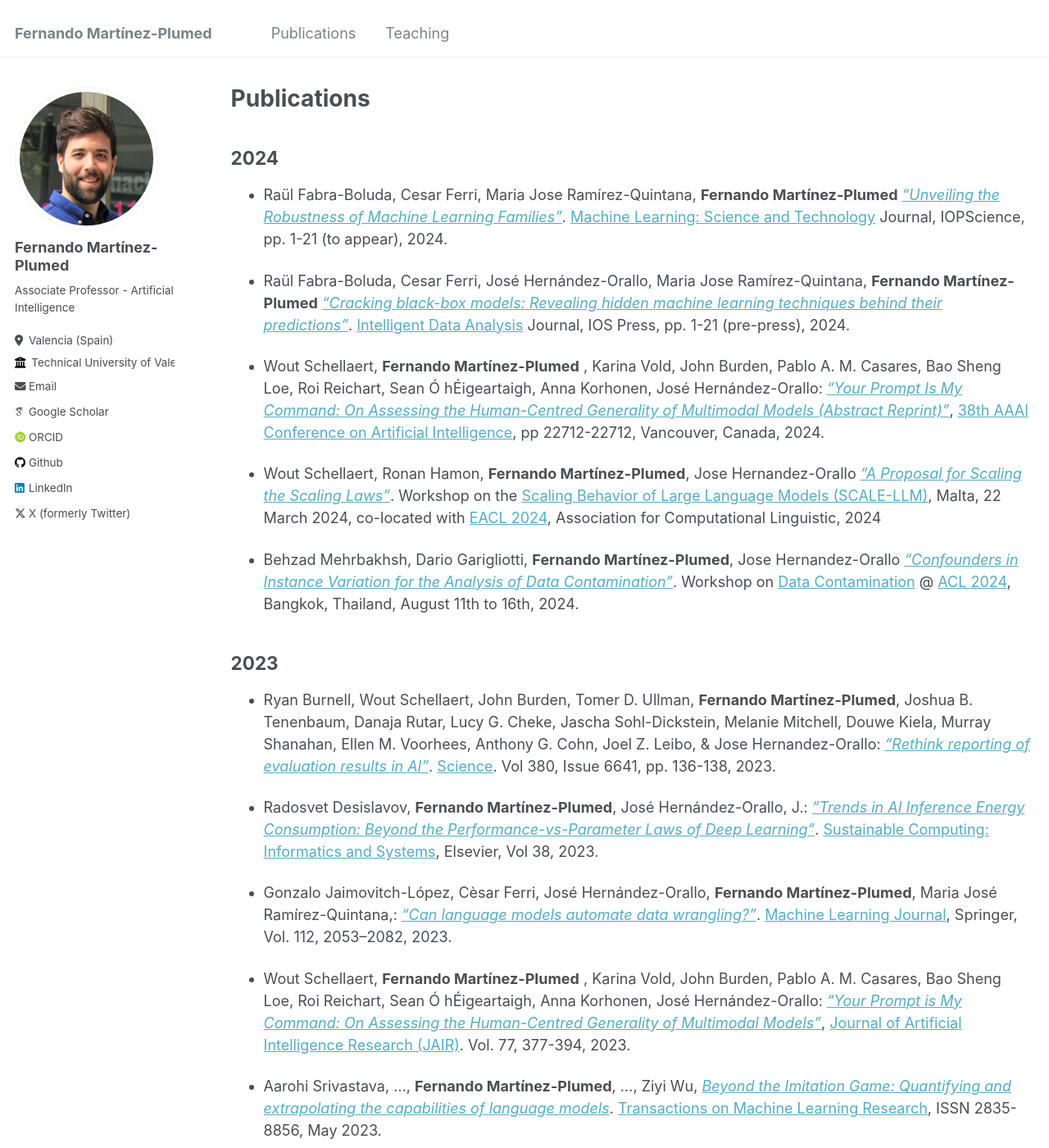
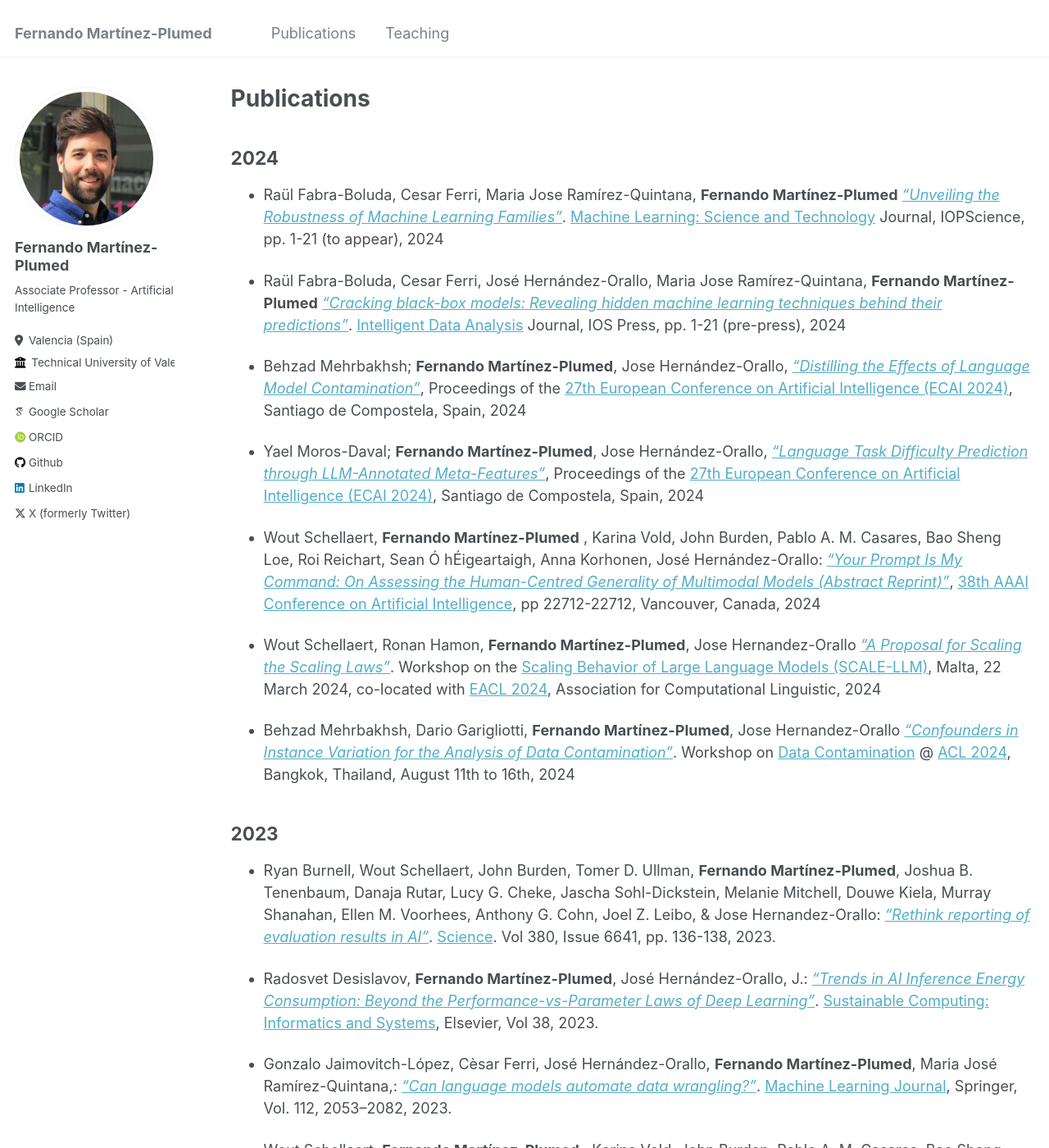
Before and after one commit to nandomp/nandomp.github.io, a Jekyll site: the page built from _pages/publications.md, in a window 1280 px wide and 1400 px high. Shown: the whole window at 82% size. Built offline with Jekyll 4.4.1, drawn with Linux system fonts in a browser that asks for light colours; some web fonts are replaced.

Commit message:
Update publications.md

```diff
--- a/_pages/publications.md
+++ b/_pages/publications.md
@@ -8,15 +8,19 @@ author_profile: true
 2024
 ----
 
-* Raül Fabra-Boluda, Cesar Ferri, Maria Jose Ramírez-Quintana, **Fernando Martínez-Plumed** [*"Unveiling the Robustness of Machine Learning Families"*](). [Machine Learning: Science and Technology](https://iopscience.iop.org/journal/2632-2153) Journal, IOPScience, pp. 1-21 (to appear), 2024.
+* Raül Fabra-Boluda, Cesar Ferri, Maria Jose Ramírez-Quintana, **Fernando Martínez-Plumed** [*"Unveiling the Robustness of Machine Learning Families"*](). [Machine Learning: Science and Technology](https://iopscience.iop.org/journal/2632-2153) Journal, IOPScience, pp. 1-21 (to appear), 2024
 
-* Raül Fabra-Boluda, Cesar Ferri, José Hernández-Orallo, Maria Jose Ramírez-Quintana, **Fernando Martínez-Plumed** [*"Cracking black-box models: Revealing hidden machine learning techniques behind their predictions"*](https://doi.org/10.3233/IDA-230707). [Intelligent Data Analysis](https://content.iospress.com/journals/intelligent-data-analysis/Pre-press/Pre-press) Journal, IOS Press, pp. 1-21 (pre-press), 2024.
+* Raül Fabra-Boluda, Cesar Ferri, José Hernández-Orallo, Maria Jose Ramírez-Quintana, **Fernando Martínez-Plumed** [*"Cracking black-box models: Revealing hidden machine learning techniques behind their predictions"*](https://doi.org/10.3233/IDA-230707). [Intelligent Data Analysis](https://content.iospress.com/journals/intelligent-data-analysis/Pre-press/Pre-press) Journal, IOS Press, pp. 1-21 (pre-press), 2024
 
-* Wout Schellaert, **Fernando Mart&iacute;nez-Plumed** , Karina Vold, John Burden, Pablo A. M. Casares, Bao Sheng Loe, Roi Reichart, Sean Ó hÉigeartaigh, Anna Korhonen, José Hernández-Orallo: [*"Your Prompt Is My Command: On Assessing the Human-Centred Generality of Multimodal Models (Abstract Reprint)"*](https://doi.org/10.1609/aaai.v38i20.30612),  [38th AAAI Conference on Artificial Intelligence](), pp  22712-22712, Vancouver, Canada, 2024.
+* Behzad Mehrbakhsh; **Fernando Martínez-Plumed**, Jose Hernández-Orallo, [*"Distilling the Effects of Language Model Contamination"*](https://www.ecai2024.eu/programme/accepted-papers), Proceedings of the [27th European Conference on Artificial Intelligence (ECAI 2024)](https://www.ecai2024.eu/),  Santiago de Compostela, Spain, 2024
+
+* Yael Moros-Daval; **Fernando Martínez-Plumed**, Jose Hernández-Orallo, [*"Language Task Difficulty Prediction through LLM-Annotated Meta-Features"*](https://www.ecai2024.eu/programme/accepted-papers), Proceedings of the [27th European Conference on Artificial Intelligence (ECAI 2024)](https://www.ecai2024.eu/),  Santiago de Compostela, Spain, 2024
+
+* Wout Schellaert, **Fernando Mart&iacute;nez-Plumed** , Karina Vold, John Burden, Pablo A. M. Casares, Bao Sheng Loe, Roi Reichart, Sean Ó hÉigeartaigh, Anna Korhonen, José Hernández-Orallo: [*"Your Prompt Is My Command: On Assessing the Human-Centred Generality of Multimodal Models (Abstract Reprint)"*](https://doi.org/10.1609/aaai.v38i20.30612),  [38th AAAI Conference on Artificial Intelligence](), pp  22712-22712, Vancouver, Canada, 2024
 
 * Wout Schellaert, Ronan Hamon, **Fernando Martínez-Plumed**, Jose Hernandez-Orallo [*"A Proposal for Scaling the Scaling Laws"*](https://aclanthology.org/2024.scalellm-1.1.pdf). Workshop on the [Scaling Behavior of Large Language Models (SCALE-LLM)](https://scale-llm-24.pages.dev/), Malta, 22 March 2024, co-located with [EACL 2024](https://2024.eacl.org/), Association for Computational Linguistic, 2024
 
-* Behzad Mehrbakhsh, Dario Garigliotti, **Fernando Martínez-Plumed**, Jose Hernandez-Orallo [*"Confounders in Instance Variation for the Analysis of Data Contamination"*](). Workshop on [Data Contamination](https://conda-workshop.github.io/) @ [ACL 2024](https://2024.aclweb.org/), Bangkok, Thailand, August 11th to 16th, 2024.
+* Behzad Mehrbakhsh, Dario Garigliotti, **Fernando Martínez-Plumed**, Jose Hernandez-Orallo [*"Confounders in Instance Variation for the Analysis of Data Contamination"*](). Workshop on [Data Contamination](https://conda-workshop.github.io/) @ [ACL 2024](https://2024.aclweb.org/), Bangkok, Thailand, August 11th to 16th, 2024
 
 2023
 ----
```
